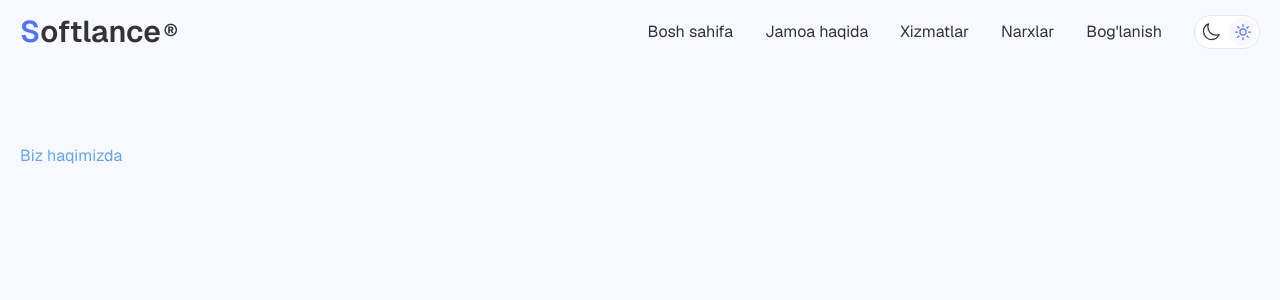
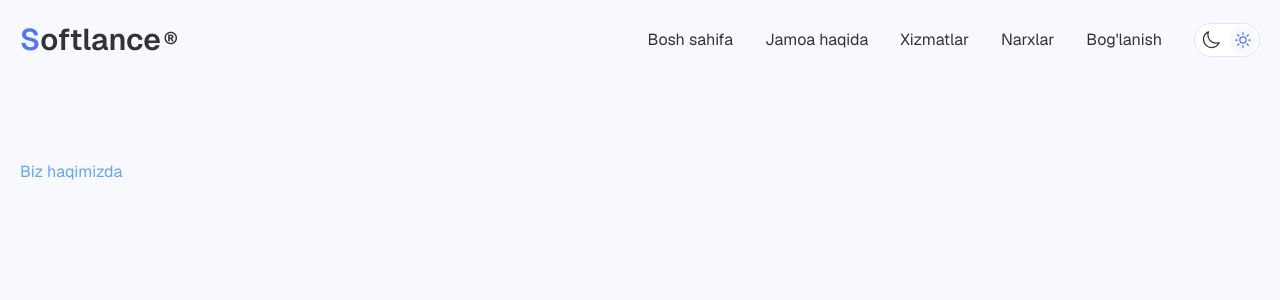
Before and after one commit to yaxyobekuz/softlance, a Next.js app: page / in a window 1280 px wide. Shown: the top 300 px of the page. Built offline with nearby package versions, Linux system fonts and the light colour scheme.

Commit message:
add hero-pattern background image to Tailwind configuration

```diff
--- a/src/components/Header.jsx
+++ b/src/components/Header.jsx
@@ -1,4 +1,4 @@
-import React from "react";
+"use client";
 import Link from "next/link";
 
 // Components
@@ -7,11 +7,11 @@ import ThemeButton from "./ThemeButton";
 
 const Header = () => {
   return (
-    <header className="h-16">
+    <header className="h-20">
       <div className="container h-full">
         <div className="flex items-center justify-between h-full">
           {/* Logo */}
-          <Logo />
+          <Link href="/" children={<Logo />} />
 
           <div className="flex items-center gap-8">
             {/* Navbar */}
--- a/src/styles/index.css
+++ b/src/styles/index.css
@@ -32,7 +32,7 @@
   }
 
   body {
-    @apply bg-brand-light font-geist text-brand-dark font-normal text-base transition-colors duration-200 dark:bg-dark-mode-primary-default;
+    @apply bg-brand-light font-geist text-brand-dark font-normal text-base transition-colors duration-200 dark:bg-dark-mode-primary-default dark:text-white;
   }
 
   .dark {
--- a/tailwind.config.js
+++ b/tailwind.config.js
@@ -61,12 +61,20 @@ module.exports = {
           5: "hsl(var(--chart-5))",
         },
       },
+
+      backgroundImage: {
+        "hero-pattern": "url('../assets/backgrounds/beams.jpg')",
+        "hero-pattern-dark": "none",
+      },
+
       fontFamily: {
         geist: ["Geist", "sans-serif"],
       },
+
       maxWidth: {
         base: "1280px",
       },
+
       borderRadius: {
         lg: "var(--radius)",
         md: "calc(var(--radius) - 2px)",
```
